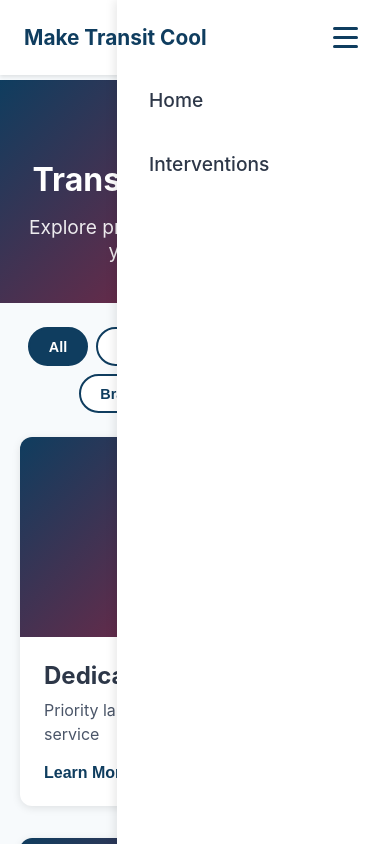
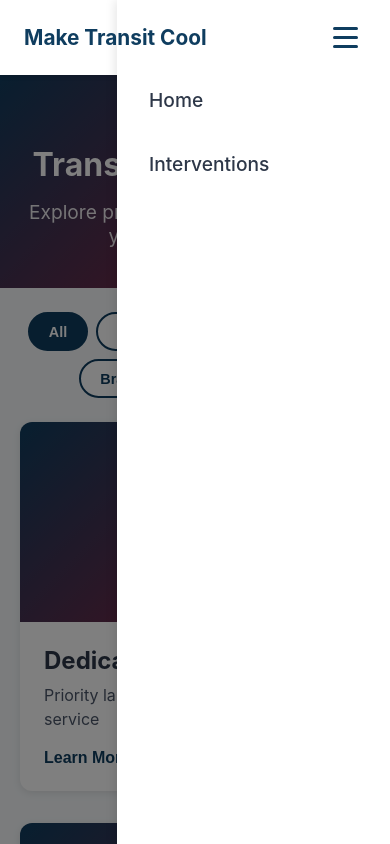
Before and after one commit to alecmakintosh/maketransitcool, a React (Vite) app: page /interventions in a window 390 px wide. Both pictures are taken after a click on the button "Toggle menu". Shown: the top 844 px of the page. Built offline with nearby package versions, Linux system fonts and the light colour scheme.

Commit message:
mobile friendly v2

```diff
--- a/src/App.css
+++ b/src/App.css
@@ -78,6 +78,22 @@ body {
   color: var(--primary-color);
 }
 
+/* Mobile overlay */
+.menu-overlay {
+  display: none;
+  position: fixed;
+  top: 0;
+  left: 0;
+  right: 0;
+  bottom: 0;
+  background: rgba(0, 0, 0, 0.5);
+  z-index: 999;
+}
+
+.menu-overlay.active {
+  display: block;
+}
+
 /* Mobile styles */
 @media (max-width: 768px) {
   .menu-toggle {
@@ -97,6 +113,7 @@ body {
     box-shadow: -2px 0 10px rgba(0, 0, 0, 0.1);
     transition: right 0.3s ease;
     gap: 1.5rem;
+    z-index: 1000;
   }
 
   .nav-links.active {
--- a/src/App.jsx
+++ b/src/App.jsx
@@ -8,12 +8,20 @@ import './App.css';
 function App() {
   const [menuOpen, setMenuOpen] = useState(false);
 
+  const closeMenu = () => setMenuOpen(false);
+
   return (
     <Router>
       <div className="App">
+        {/* Overlay for mobile menu */}
+        <div
+          className={`menu-overlay ${menuOpen ? 'active' : ''}`}
+          onClick={closeMenu}
+        />
+
         <nav className="navbar">
           <div className="nav-container">
-            <Link to="/" className="nav-logo">
+            <Link to="/" className="nav-logo" onClick={closeMenu}>
               Make Transit Cool
             </Link>
 
@@ -28,8 +36,8 @@ function App() {
             </button>
 
             <div className={`nav-links ${menuOpen ? 'active' : ''}`}>
-              <Link to="/" onClick={() => setMenuOpen(false)}>Home</Link>
-              <Link to="/interventions" onClick={() => setMenuOpen(false)}>Interventions</Link>
+              <Link to="/" onClick={closeMenu}>Home</Link>
+              <Link to="/interventions" onClick={closeMenu}>Interventions</Link>
             </div>
           </div>
         </nav>
--- a/src/pages/Home.css
+++ b/src/pages/Home.css
@@ -5,7 +5,7 @@
 .hero {
   background: var(--gradient);
   color: white;
-  padding: 100px 20px 60px;
+  padding: 120px 20px 60px;
   text-align: center;
 }
 
@@ -89,7 +89,7 @@
 
 @media (max-width: 768px) {
   .hero {
-    padding: 90px 20px 50px;
+    padding: 100px 20px 50px;
   }
 
   .hero h1 {
--- a/src/pages/Interventions.css
+++ b/src/pages/Interventions.css
@@ -1,5 +1,5 @@
 .interventions-page {
-  padding-top: 80px;
+  padding-top: 50px;
   min-height: 100vh;
   background: #f7fafc;
 }
@@ -50,24 +50,6 @@
 .filter-bar button.active {
   background: var(--primary-color);
   color: white;
-}
-
-/* Mobile adjustments */
-@media (max-width: 768px) {
-  .interventions-header {
-    padding: 80px 20px 40px;
-  }
-
-  .filter-bar {
-    padding: 1.5rem 15px;
-    gap: 0.5rem;
-  }
-
-  .filter-bar button {
-    padding: 0.6rem 1.2rem;
-    font-size: 0.9rem;
-    flex: 0 0 auto;
-  }
 }
 
 .interventions-grid {
@@ -140,9 +122,29 @@
   font-size: 1rem;
 }
 
+/* Mobile adjustments */
 @media (max-width: 768px) {
+  .interventions-page {
+    padding-top: 65px;
+  }
+
+  .interventions-header {
+    padding: 80px 20px 40px;
+  }
+
   .interventions-header h1 {
     font-size: 2rem;
+  }
+
+  .filter-bar {
+    padding: 1.5rem 15px;
+    gap: 0.5rem;
+  }
+
+  .filter-bar button {
+    padding: 0.6rem 1.2rem;
+    font-size: 0.9rem;
+    flex: 0 0 auto;
   }
 
   .interventions-grid {
```
